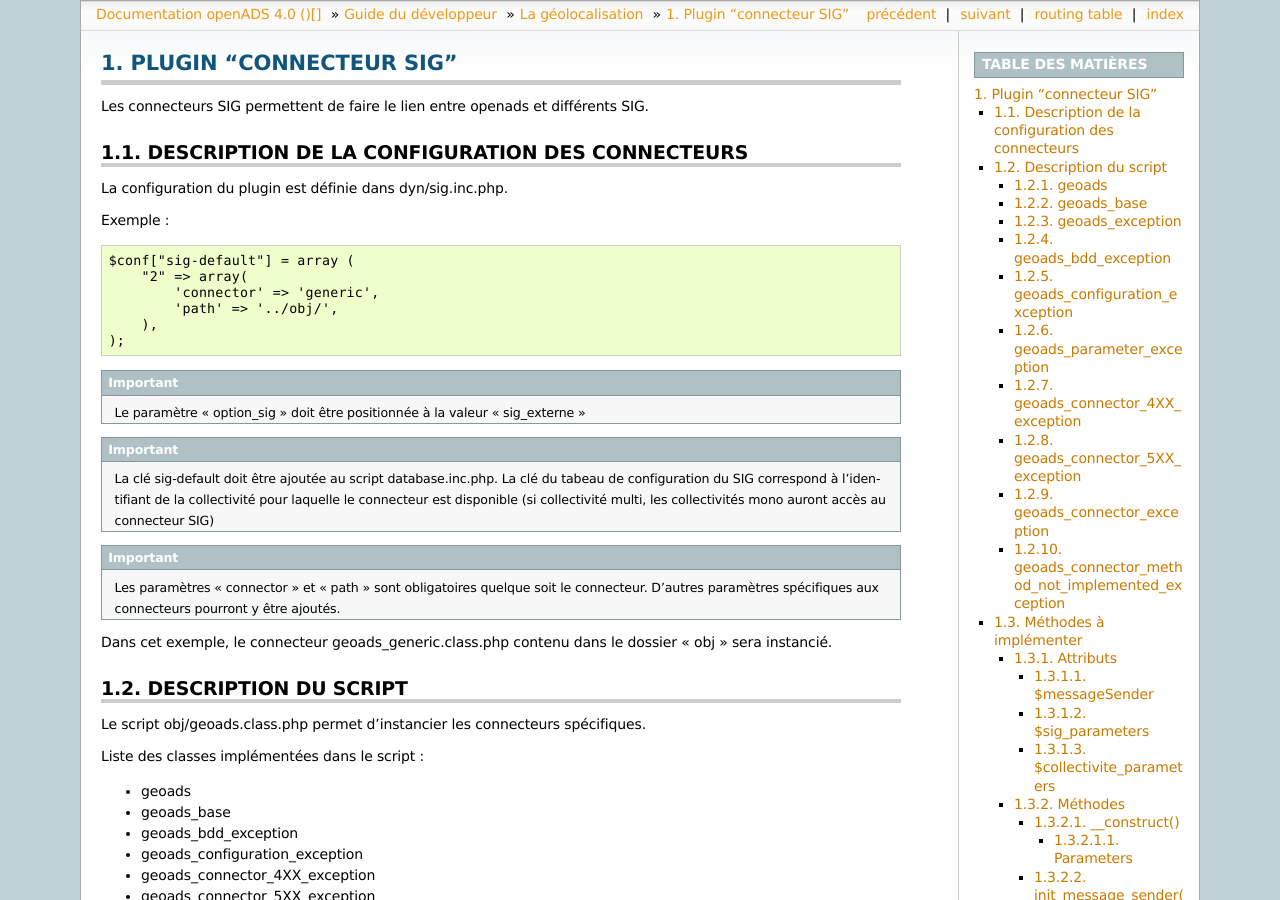
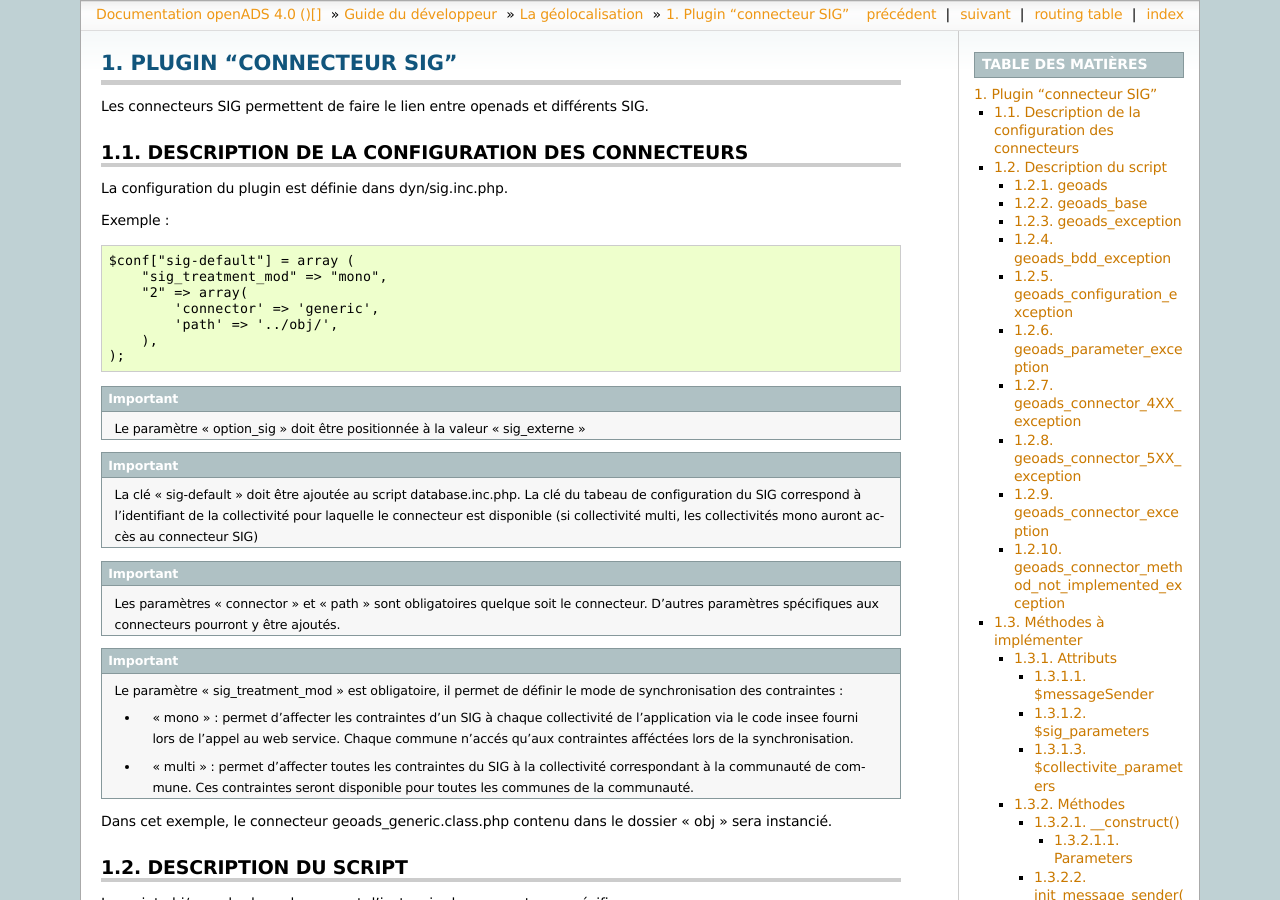
Before and after one commit to mpavaux/openads-documentation, a Sphinx documentation site: the page built from source/guide_developpeur/geolocalisation_plugin_connecteur_sig.rst, in a window 1280 px wide and 900 px high. Built offline with Sphinx 7.4.7, drawn with Linux system fonts in a browser that asks for light colours.

Commit message:
Update geolocalisation_plugin_connecteur_sig.rst
Ajout d'informations concernant la synchronisation de contraintes par commune ou sur la communauté.

```diff
--- a/source/guide_developpeur/geolocalisation_plugin_connecteur_sig.rst
+++ b/source/guide_developpeur/geolocalisation_plugin_connecteur_sig.rst
@@ -16,6 +16,7 @@
 .. code:: php
 
     $conf["sig-default"] = array (
+        "sig_treatment_mod" => "mono",
         "2" => array(
             'connector' => 'generic',
             'path' => '../obj/',
@@ -24,7 +25,7 @@
 
 .. important:: Le paramètre "option_sig" doit être positionnée à la valeur "sig_externe"
 
-.. important:: La clé sig-default doit être ajoutée au script database.inc.php.
+.. important:: La clé "sig-default" doit être ajoutée au script database.inc.php.
                La clé du tabeau de configuration du SIG correspond à l'identifiant
                de la collectivité pour laquelle le connecteur est disponible
                (si collectivité multi, les collectivités mono auront accès
@@ -33,6 +34,16 @@
 .. important:: Les paramètres "connector" et "path" sont obligatoires quelque
                 soit le connecteur. D'autres paramètres spécifiques aux connecteurs
                 pourront y être ajoutés.
+
+.. important:: Le paramètre "sig_treatment_mod" est obligatoire, il permet de définir
+               le mode de synchronisation des contraintes :
+
+               - "mono" : permet d'affecter les contraintes d'un SIG à chaque collectivité
+                 de l'application via le code insee fourni lors de l'appel au web service.
+                 Chaque commune n'accés qu'aux contraintes afféctées lors de la synchronisation.
+               - "multi" : permet d'affecter toutes les contraintes du SIG à la collectivité
+                 correspondant à la communauté de commune. Ces contraintes seront disponible
+                 pour toutes les communes de la communauté.
 
 Dans cet exemple, le connecteur geoads_generic.class.php contenu dans le dossier
 "obj" sera instancié.
```
